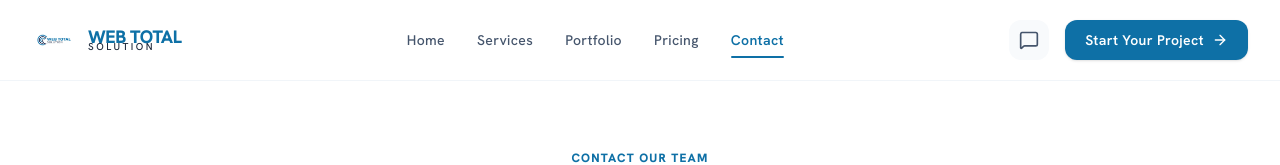
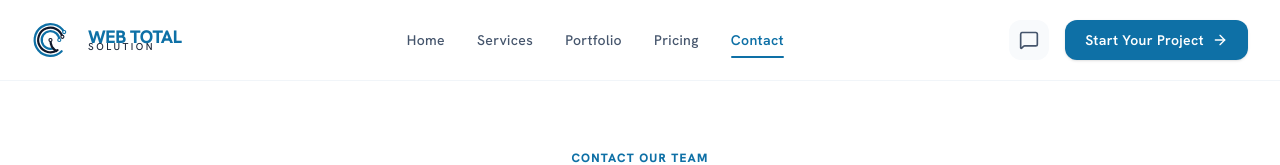
Before and after one commit to piyushthakur7/web-total-solutuion, a Next.js app: page /contact in a window 1280 px wide. Shown: the top 165 px of the page. Built offline with nearby package versions, Linux system fonts and the light colour scheme.

Commit message:
feat: initialize root layout with global components and SEO schema markup

```diff
--- a/src/components/Logo.tsx
+++ b/src/components/Logo.tsx
@@ -152,11 +152,10 @@ export default function Logo({
         transition={{ type: 'spring', stiffness: 400, damping: 15 }}
         className="shrink-0 flex items-center justify-center"
       >
-        <img
-          src="/images/image.png"
-          alt="Web Total Solution"
-          style={{ width: iconSizeMap[size], height: 'auto', maxHeight: iconSizeMap[size] }}
-          className="object-contain"
+        <LogoIcon
+          size={iconSizeMap[size]}
+          iconColorPrimary={primaryColor}
+          iconColorSecondary={isDarkBg ? '#38BDF8' : secondaryColor} // lighter blue on dark bg, or navy
         />
       </motion.div>
       <div className="flex flex-col justify-center select-none">
```
